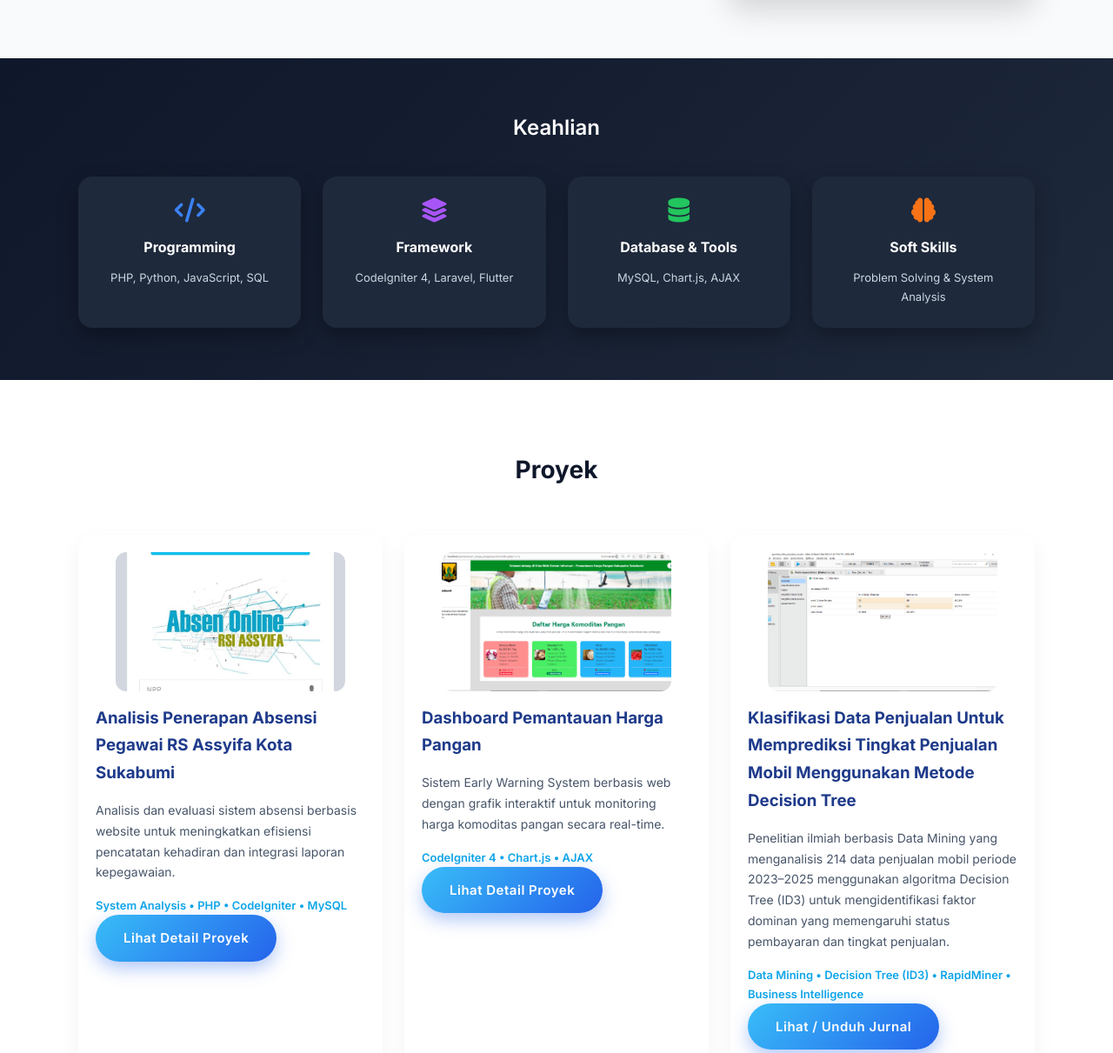
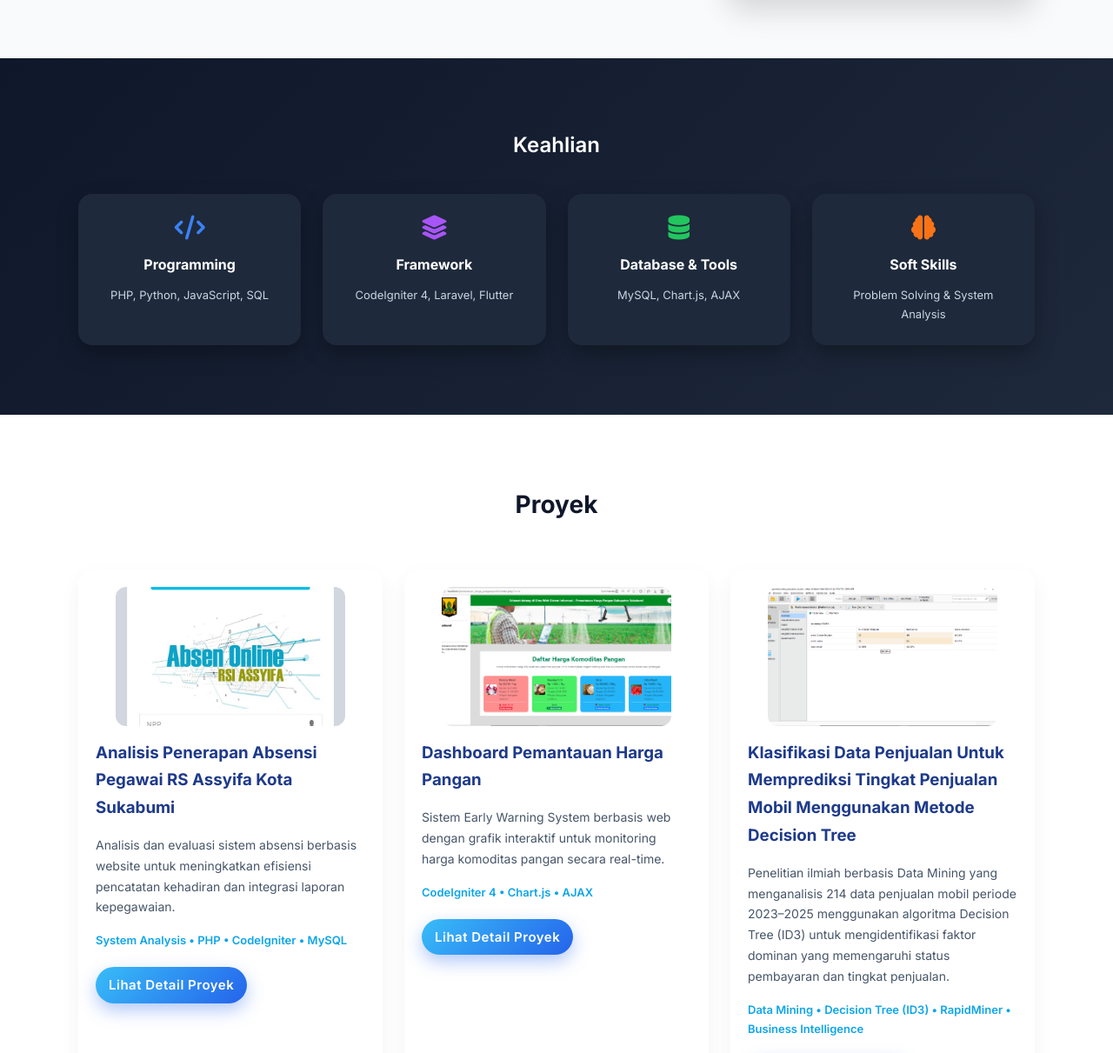
Before and after one commit to ghiromadan11/ghiromadan11.github.io, a plain HTML site: page index.html in a window 1280 px wide. Shown: the part 1007-2218 px from the top of the page at 87% size. Drawn offline with Linux system fonts and the light colour scheme.

Commit message:
Add files via upload

```diff
--- a/index.html
+++ b/index.html
@@ -259,7 +259,7 @@
 /* ================= SKILLS SECTION - PRO ================= */
 
 .skills-section {
-    padding: 60px 0;
+    padding: 60px 40;
     background: linear-gradient(135deg, #0f172a, #1e293b);
 }
 
@@ -356,7 +356,7 @@
 
 .btn {
     display: inline-block;
-    padding: 14px 32px;
+    padding: 8px 15px;
     font-size: 15px;
     font-weight: 600;
     letter-spacing: 0.5px;
@@ -368,6 +368,9 @@
     transition: all 0.35s ease;
     position: relative;
     overflow: hidden;
+}
+.project-card .btn {
+    margin-top: 20px; /* jarak tombol dari teks */
 }
 
 /* Hover Effect */
```
